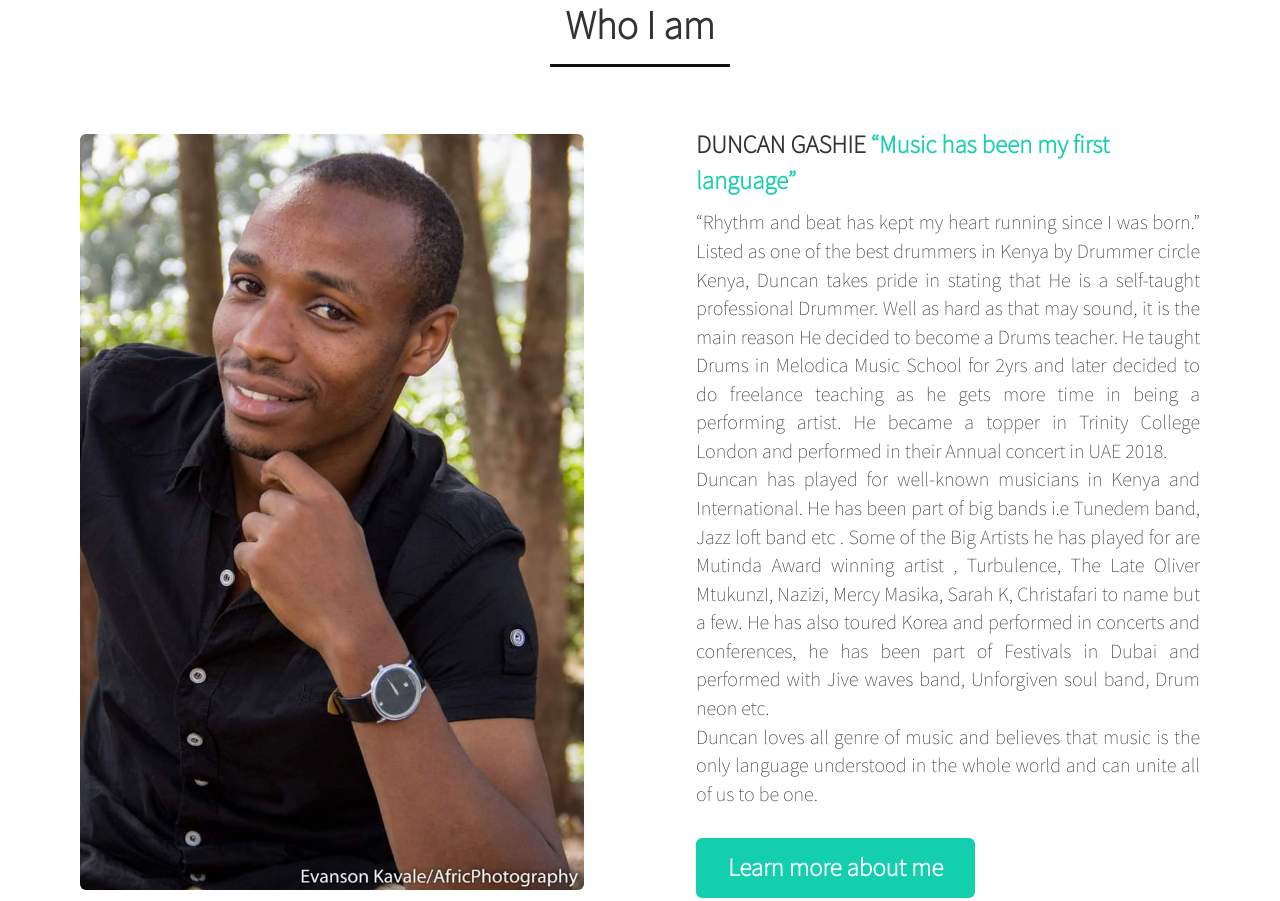
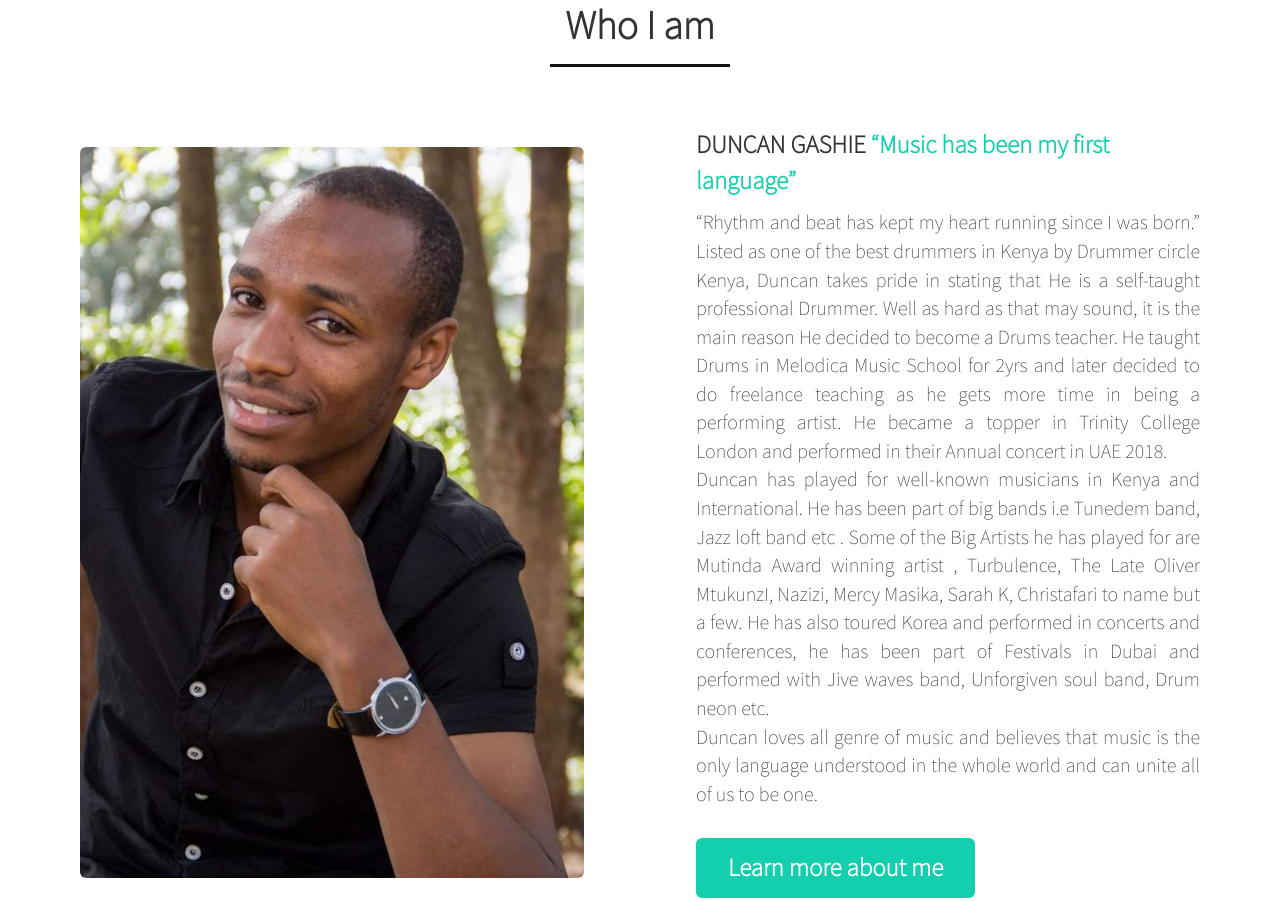
Before and after one commit to Emmanuel-otieno/Duncan, a website: page index.html in a window 1280 px wide. Shown: the part 837-1738 px from the top of the page. Drawn offline with nearby package versions, Linux system fonts and the light colour scheme.

Commit message:
add an image

```diff
--- a/index.html
+++ b/index.html
@@ -62,7 +62,7 @@
             <h2 class="title">Who I am</h2>
             <div class="about-content">
                 <div class="column-left">
-                    <img src="images/blackdan.jpeg" alt="">
+                    <img src="images/gashie.jpeg" alt="">
                 </div>
                 <div class="column-right">
                     <div class="text">DUNCAN GASHIE <span>“Music has been my first language” </span></div>
```
Also changed, not shown: images/gashie.jpeg (added).
